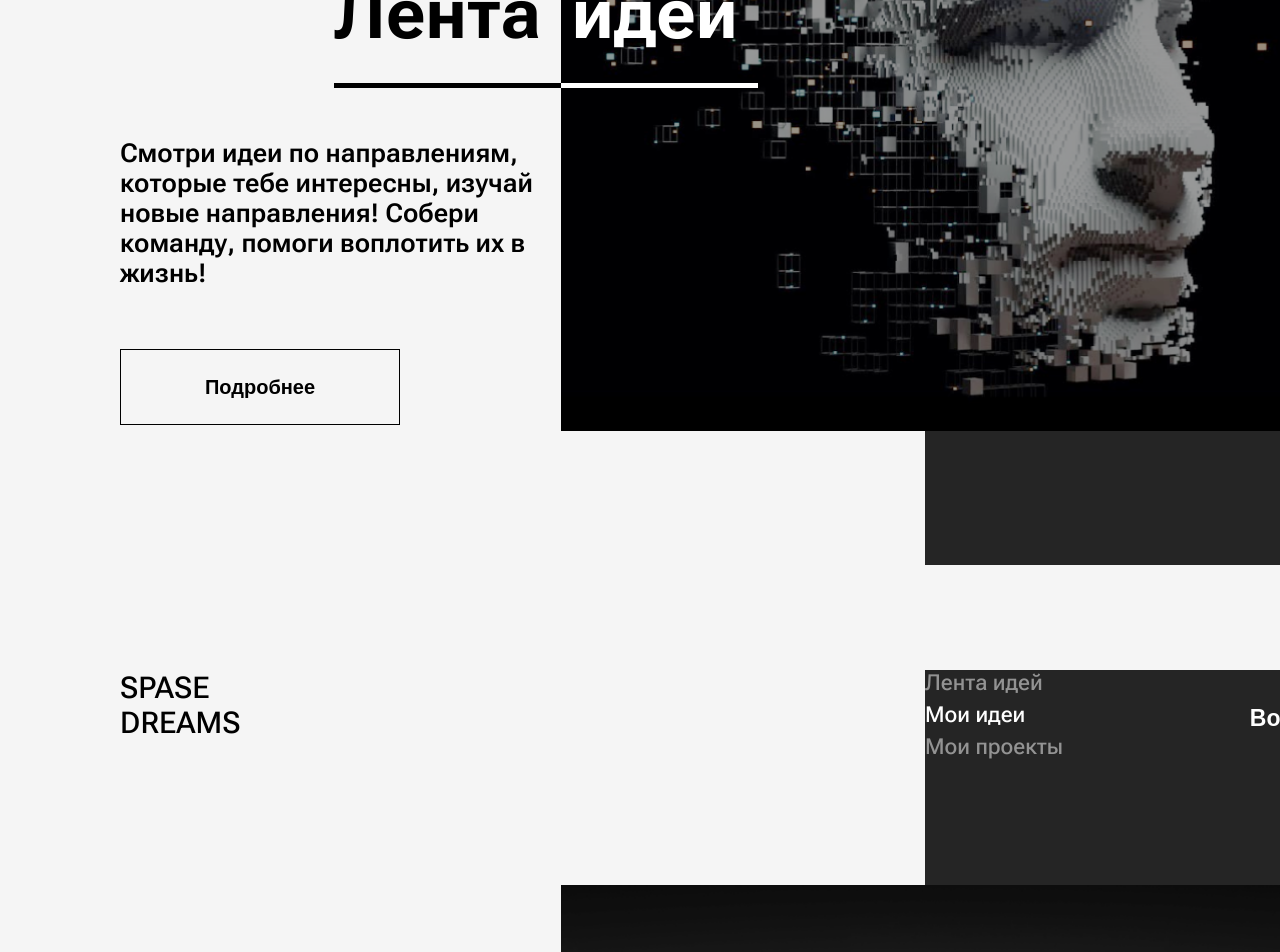
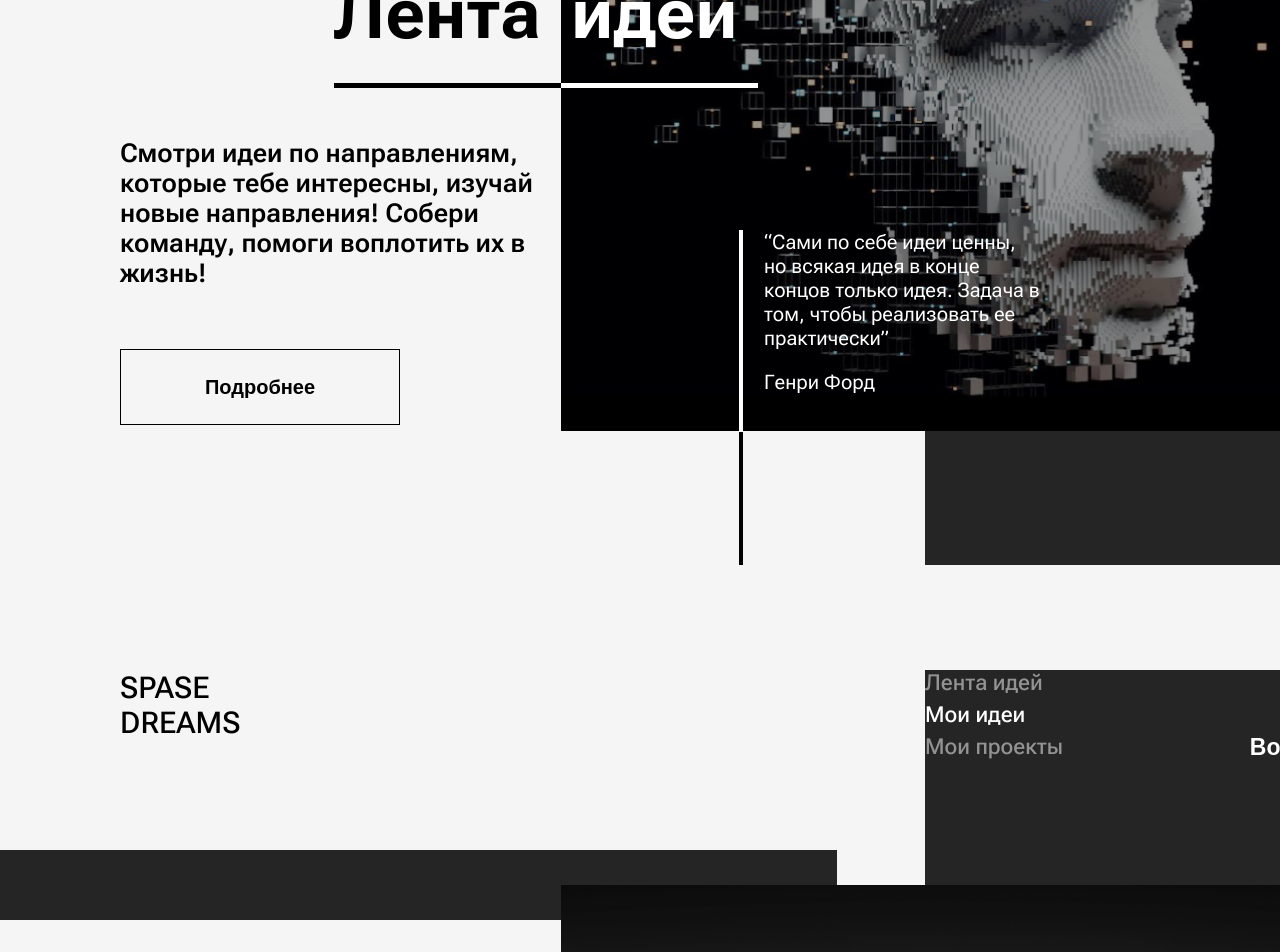
Before and after one commit to De-Katel/ideas_platform_v2.0, a Next.js app: page / in a window 1280 px wide. Shown: the part 1520-2472 px from the top of the page. Built offline with nearby package versions, Linux system fonts and the light colour scheme.

Commit message:
Лендинг готов

```diff
--- a/components/header/header.module.scss
+++ b/components/header/header.module.scss
@@ -1,3 +1,5 @@
+@use '/styles/abstracts/variables';
+
 .header {
     padding: 0 120px;
     display: flex;
@@ -30,17 +32,33 @@
                     color: #939393;
                 }
 
+                .this_page{
+                    color: white;
+                    text-decoration: none;
+                }
+
                 li {
+                    cursor: pointer;
                     padding-bottom: 7px;
+
+                    &:hover {
+                        color: #c0c0c0;
+                    }
                 }
             }
 
         }
 
         button {
+            cursor: pointer;
+            padding-top: 64px;
             color: white;
             font-size: 23px;
             font-weight: 600;
+
+            &:hover {
+                color: #939393;
+            }
         }
     }
 
--- a/components/header/header.tsx
+++ b/components/header/header.tsx
@@ -1,3 +1,4 @@
+import Link from 'next/link'
 import styles from './header.module.scss'
 
 interface IPageName {
@@ -11,13 +12,21 @@ const Header = ({ page }: IPageName) => {
             <div className={styles.navWrap}>
                 <nav>
                     <ul>
-                        <li className={page === null ? undefined : page !== 'feed' ? styles.other_page : undefined}>Лента идей</li>
-                        <li className={page === null ? undefined : page !== 'ideas' ? styles.other_page : undefined}>Мои идеи</li>
-                        <li className={page === null ? undefined : page !== 'project' ? styles.other_page : undefined}>Мои проекты</li>
+                        <Link style={{ textDecoration: 'none' }} href={'/'}>
+                            <li className={page === null ? styles.this_page : page !== 'feed' ? styles.other_page : styles.this_page}>Лента идей</li>
+                        </Link>
+                        <Link href={'/'} style={{ textDecoration: 'none' }}>
+                            <li className={page === null ? styles.this_page : page !== 'ideas' ? styles.other_page : styles.this_page}>Мои идеи</li>
+                        </Link>
+                        <Link href={'/'} style={{ textDecoration: 'none' }}>
+                            <li className={page === null ? styles.this_page : page !== 'project' ? styles.other_page : styles.this_page}>Мои проекты</li>
+                        </Link>
                     </ul>
-                    <button>
-                        Войти
-                    </button>
+                    <Link href={'/'}>
+                        <button>
+                            Войти
+                        </button>
+                    </Link>
                 </nav>
             </div>
         </header>
--- a/components/slide/slide.module.scss
+++ b/components/slide/slide.module.scss
@@ -9,14 +9,22 @@
     height: 747px;
     background-color: variables.$base-background-color;
 
+    .decor {
+        position: absolute;
+        margin-top: -35px;
+        margin-left: -120px;
+        z-index: 300;
+        width: 200px;
+        height: 70px;
+        background-color: variables.$base-black;
+    }
+
     h1 {
         position: relative;
         font-weight: 700;
         z-index: 450;
         margin-top: 155px;
     }
-
-
 
     .slideLeftSide {
         width: 530px;
@@ -88,6 +96,16 @@
             font-size: 400px;
             color: aliceblue;
 
+            .black_quote_decor {
+                margin-left: -186px;
+                position: absolute;
+                bottom: 0;
+                z-index: 402;
+                border: #000000 2px solid;
+                height: 328px;
+
+            }
+
             // div {
             //     font-size: 400px;
             //     color: aliceblue;
@@ -105,7 +123,28 @@
         }
 
         .quote {
-            color: rgb(212, 14, 14);
+            display: flex;
+            position: relative;
+            z-index: 450;
+            color: white;
+            font-size: 20px;
+            width: 759px;
+            padding: 142px 280px 0 178px;
+
+            .quote_decor {
+                border: 2px white solid;
+                height: 202px;
+                margin-right: 21px;
+            }
+
+            blockquote {
+                margin-bottom: 20px;
+            }
+
+            cite {
+                font-style: normal;
+            }
+
         }
 
     }
--- a/components/slide/slide.tsx
+++ b/components/slide/slide.tsx
@@ -1,6 +1,7 @@
 import Image from 'next/image'
 
 import styles from './slide.module.scss'
+import Link from 'next/link'
 
 interface ISlideProps {
     imageForSlide: string
@@ -23,28 +24,44 @@ const Slide: React.FC<ISlideProps> = ({
 }) => {
     return (
         <section className={styles.slideWrapper}>
+            {!firstSlide && <div className={styles.decor} style={{ width: '837px' }}></div>}
             <div className={styles.slideLeftSide}>
-                {firstSlide ? <div className={styles.firstSlide}>
+
+                {firstSlide
+                    ?
+                    <div className={styles.firstSlide}>
                         <div className={styles.line}></div>
                         <h1>Идеи.<br />
                             Инновации.<br />
                             Реализация.</h1>
                         <h2>Смотри идеи по направлениям, которые тебе интересны.<br /> Помоги воплотить их в жизнь!</h2>
-                </div> : <>
+                    </div>
+                    :
                     <h1 style={{ fontSize: '70px' }}>{slideTitleLeft}</h1>
-                </>}
+                }
+
                 <h2>{description}</h2>
-                <button>Подробнее</button>
+                <Link href={'/'}><button>Подробнее</button></Link>
             </div>
 
             <div className={styles.slideRightSide}>
-                {!firstSlide && <h1>{slideTitleRight}</h1>}
-                <Image className={styles.imageForSlide} src={imageForSlide} height={613} width={759} alt='sdgsfhdh' />
+                {firstSlide ? null
+                    :
+                    <>
+                        <h1>{slideTitleRight}</h1>
                         <div className={styles.quote}>
+                            <div className={styles.quote_decor}></div>
+                            <div>
                                 <blockquote>{quote}</blockquote>
                                 <cite>{quoteAuthor}</cite>
                             </div>
-                <div className={styles.pageNumber}></div>
+                        </div>
+                    </>
+                }
+                <Image className={styles.imageForSlide} src={imageForSlide} height={613} width={759} alt='sdgsfhdh' />
+
+                <div className={styles.pageNumber}><div className={styles.black_quote_decor}></div></div>
+
             </div>
         </section>
     )
--- a/pages/index.tsx
+++ b/pages/index.tsx
@@ -32,8 +32,8 @@ export default function Home() {
       <Header page='ideas' />
       <Slide firstSlide={false}
         imageForSlide={imageForSlideTree.src}
-        quote={'“Сами по себе идеи ценны, но всякая идея в конце концов только идея. Задача в том, чтобы реализовать ее практически”'}
-        quoteAuthor={'Генри Форд'}
+        quote={'“Лучший способ проверить, будет ли ваша идея работать, — это реализовать её”'}
+        quoteAuthor={'Саймон Синек'}
         slideTitleLeft={'Мои'}
         slideTitleRight={'идеи'}
         description={'Расскажи о своих идеях. Найди единомышленников. Получи комментарии и отзывы независимых экспертов.'}
@@ -41,8 +41,8 @@ export default function Home() {
       <Header page='project' />
       <Slide firstSlide={false}
         imageForSlide={imageForSlideFor.src}
-        quote={'“Сами по себе идеи ценны, но всякая идея в конце концов только идея. Задача в том, чтобы реализовать ее практически”'}
-        quoteAuthor={'Генри Форд'}
+        quote={'“Когда вам в голову пришла хорошая идея, действуйте незамедлительно”'}
+        quoteAuthor={'Билл Гейтс'}
         slideTitleLeft={'Мои'}
         slideTitleRight={'проекты'}
         description={'Реализуй свою идею, найди команду для проекта! Получи поддержку Агентства инноваций Москвы!'}
--- a/styles/globals.scss
+++ b/styles/globals.scss
@@ -7,7 +7,7 @@
 
 body {
   background-color: variables.$base-background-color;
-  padding: 56px 0 0 0;
+  padding: 56px 0 60px 0;
 }
 
 #__next {
```
Lines whose indentation alone changed are shown as unchanged.
